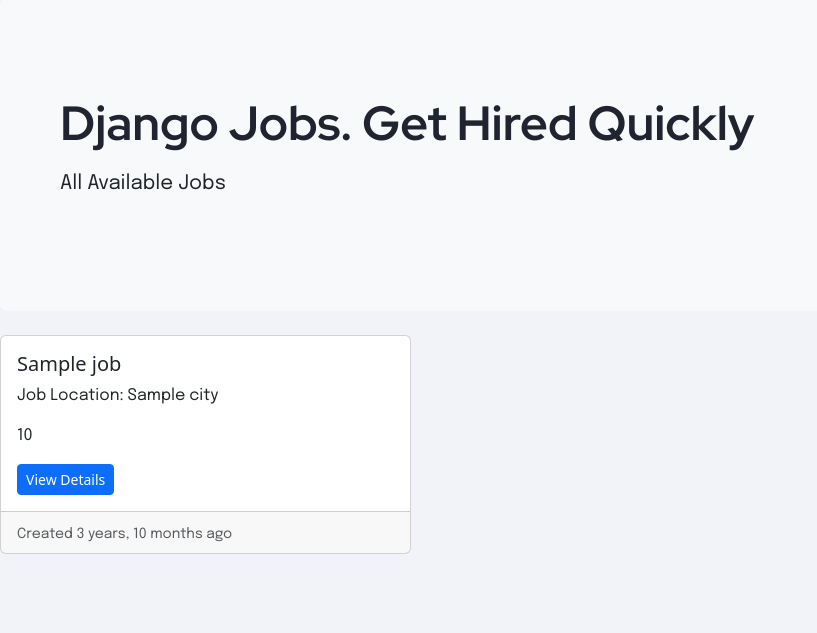
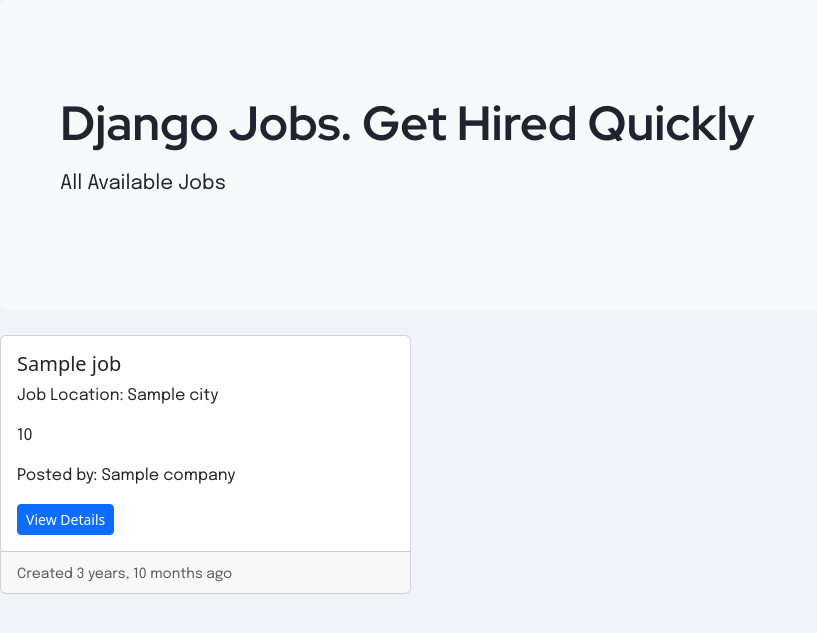
Before and after one commit to markcristobal24/JobPortalG1, a Django app: template templates/website/job_listing.html in a window 1280 px wide. Shown: the part 119-752 px from the top of the page, without its empty margins (0-817 px from the left). Run offline with Django 4.2, Linux system fonts and the light colour scheme; the template is opened without the code that fills it: most values are stand-ins (such as "Sample title", 1, 10 or a date in 2020).

Commit message:
fixed job listing

```diff
--- a/templates/website/job_listing.html
+++ b/templates/website/job_listing.html
@@ -23,6 +23,7 @@
                 <h5 class="card-title">{{job.title}}</h5>
                 <p class="card-text">Job Location: {{job.city}}</p>
                 <p class="card-text">{{job.salary|intcomma}}</p>
+                <p class="card-text">Posted by: {{job.company.name}}</p>
                 <a class="btn btn-primary btn-sm" href="{% url 'job-details' job.pk%}">View Details</a>
             </div>
 
```
Also changed, not shown: db.sqlite3.
